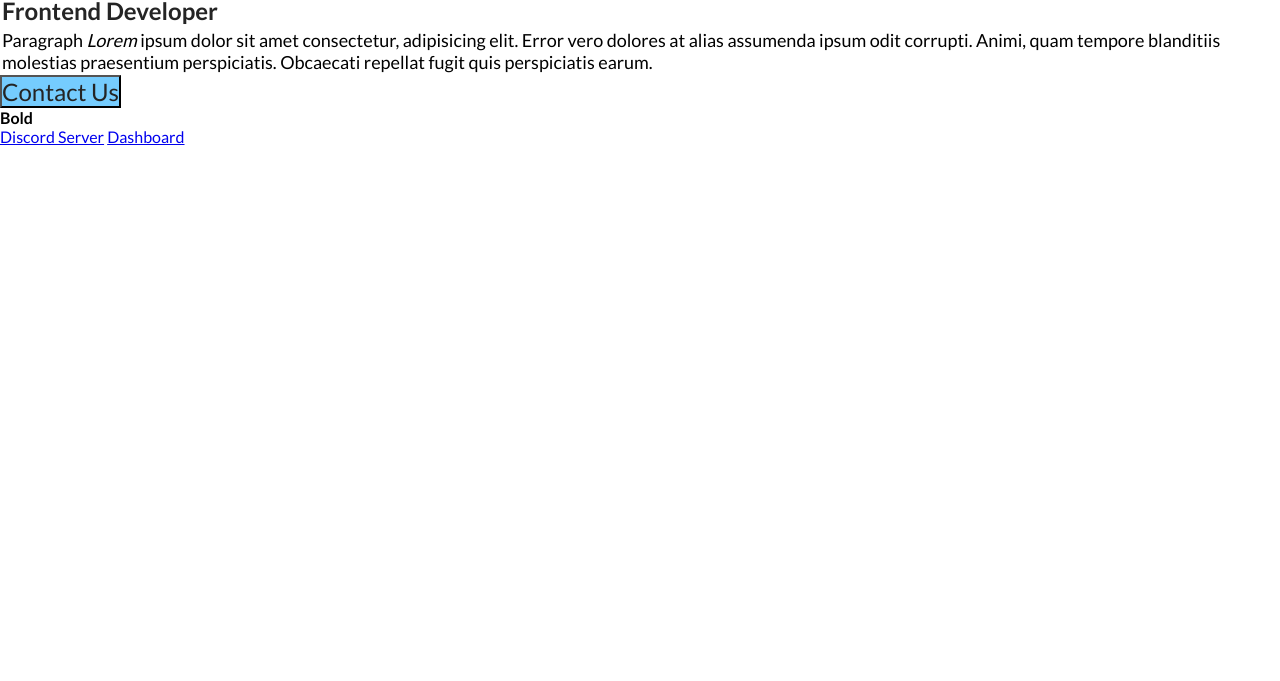
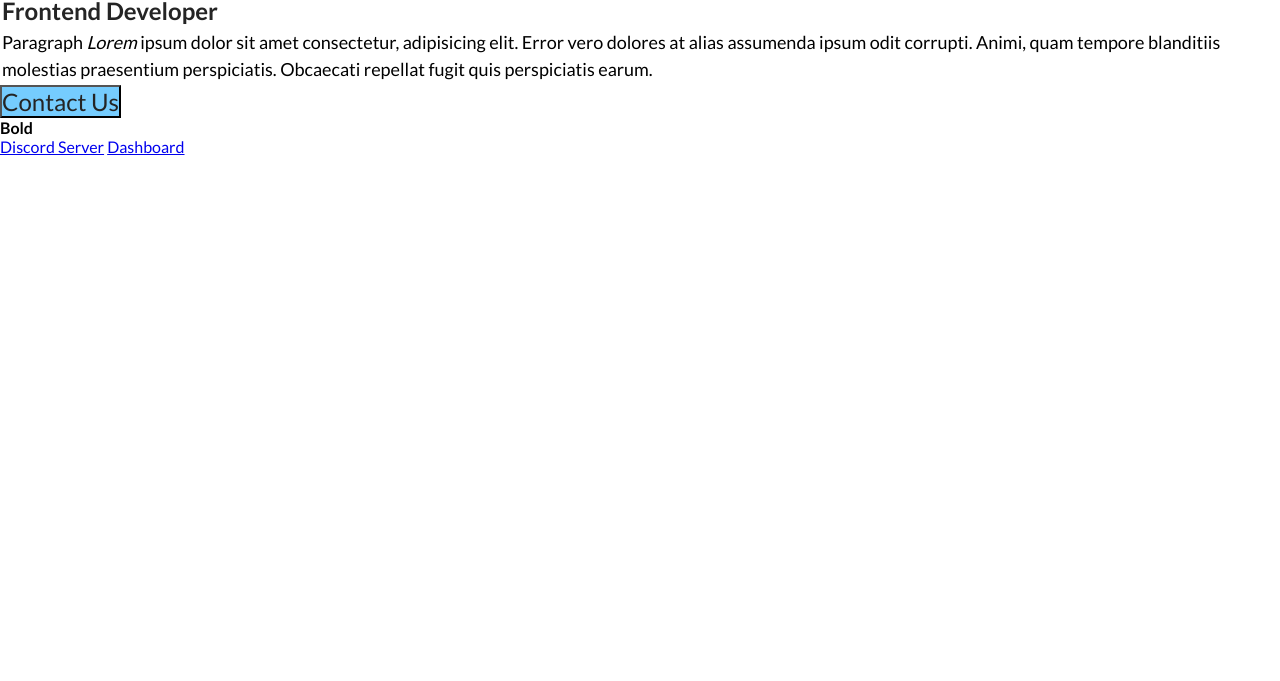
Before and after one commit to jkabuika/first-github-project, a plain HTML site: page index.html in a window 1280 px wide. Shown: the part 119-800 px from the top of the page. Drawn offline with Linux system fonts and the light colour scheme.

Commit message:
paragraph editss

```diff
--- a/styles.css
+++ b/styles.css
@@ -37,8 +37,8 @@ color: #242424;
 /* MAIN HOME PAGE CONTENT */
 
 p {
-    font-size: 18px;
-}
+    line-height: 1.5;
+    font-size: 18px;}
 
 button {
     font-size: 24px;
```
